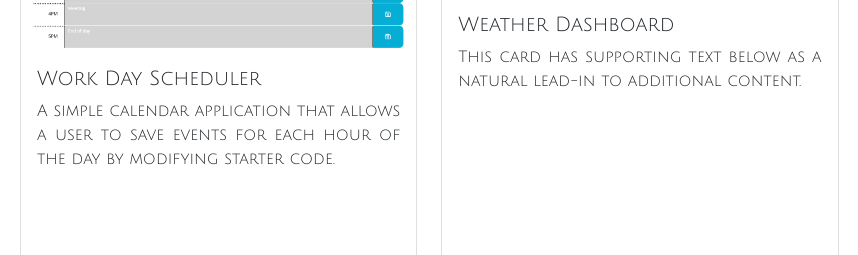
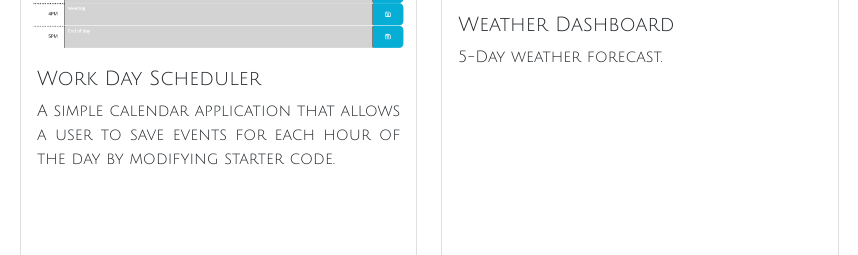
Before and after one commit to AnthonyDavis89/Portfolio, a plain HTML site: page index.html in a window 1280 px wide. Shown: the part 2766-3021 px from the top of the page, 0-858 px from the left. Drawn offline with nearby package versions, Linux system fonts and the light colour scheme.

Commit message:
updating text

```diff
--- a/index.html
+++ b/index.html
@@ -132,7 +132,7 @@
                 class="card-img-top" alt="..."></a>
             <div class="card-body">
               <h5 class="card-title">Weather Dashboard</h5>
-              <p class="card-text">This card has supporting text below as a natural lead-in to additional content.</p>
+              <p class="card-text">5-Day weather forecast.</p>
             </div>
             <div class="card-footer">
               <small class="text-muted">Last updated 3 mins ago</small>
```
